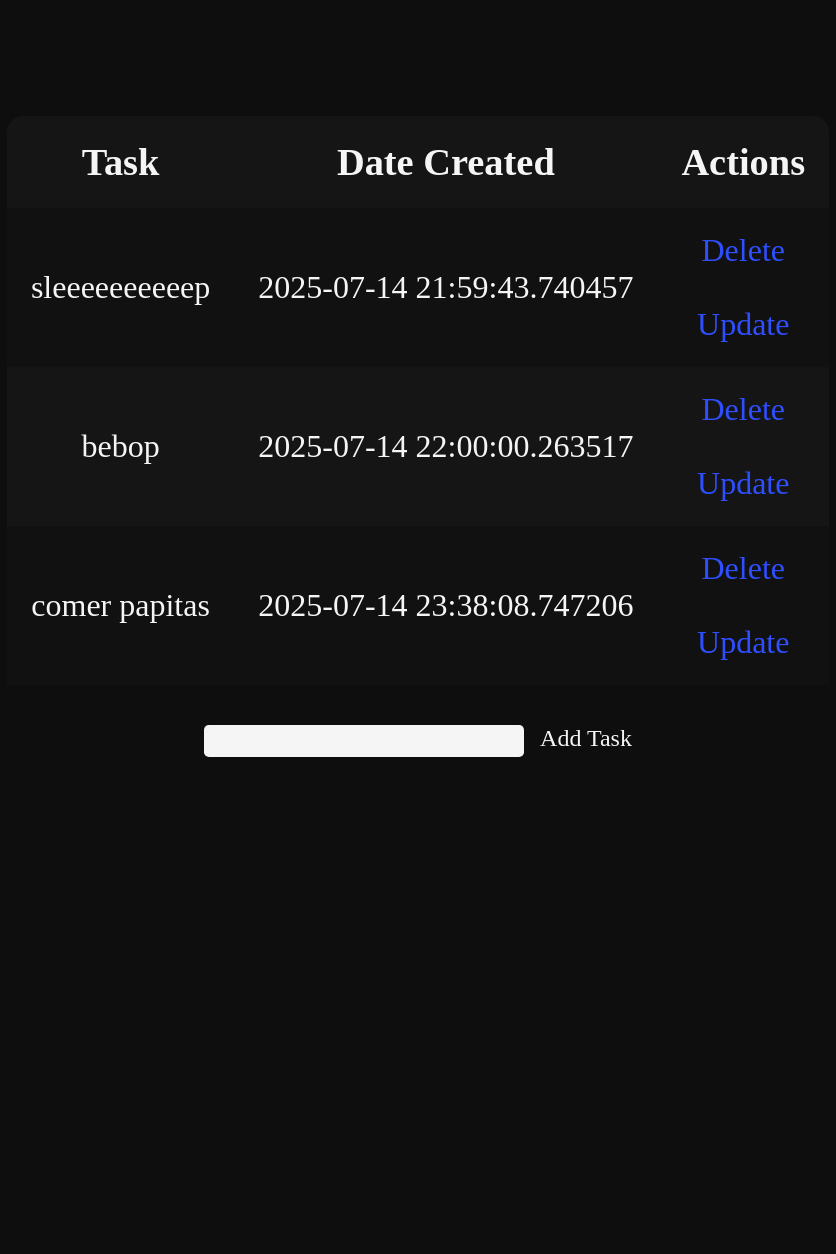
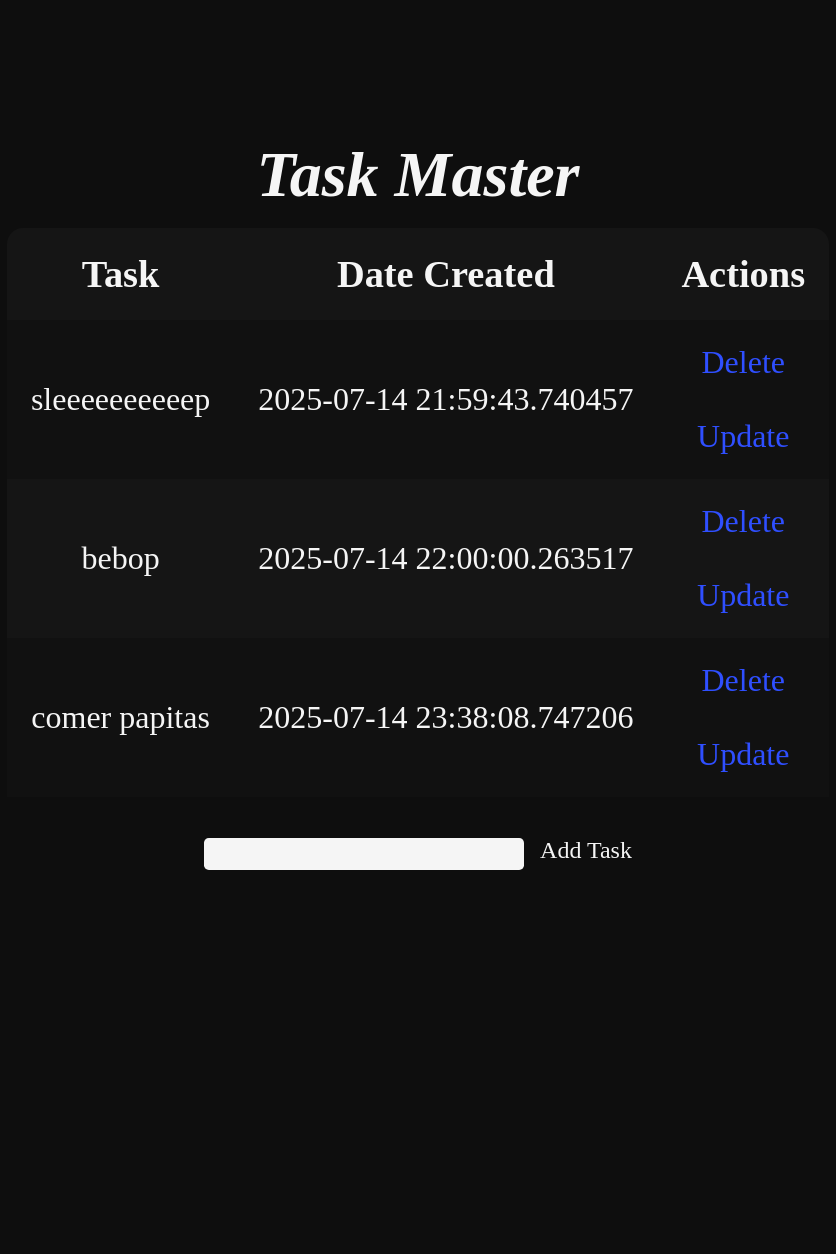
Before and after one commit to GabrielCruz45/firstYTB_FlaskTutorial, a Flask app: page / in a window 1280 px wide. Shown: the whole page, without its empty margins (222-1058 px from the left). After the commit the page ends 870 px from the top, so only its background shows below. Run offline with Flask 3, Linux system fonts and the light colour scheme.

Commit message:
edited futher .css

```diff
--- a/task_tracker/static/css/styles.css
+++ b/task_tracker/static/css/styles.css
@@ -6,9 +6,9 @@
 
 
 body {
+    /* border: 1px solid white; */
     background-color: #0e0e0e;
     color: whitesmoke;
-    height: 100vh;
     font-family: 'Times New Roman', Times, serif;
     font-size: 2rem;
     display: flex;
@@ -16,12 +16,18 @@ body {
     justify-content: center;
 }
 
+.container {
+    height: 99vh;
+    width: 100%;
+    padding: 10px;
+}
 
 
 .content {
+    /* border: 1px solid tomato; */
     display: grid;
     grid-template-columns: 1fr;
-    grid-template-rows: repeat(3, 1fr);
+    grid-template-rows: repeat(3, auto);
     justify-content: center;
     justify-items: center;
     text-align: center;
@@ -33,6 +39,7 @@ h1 {
     text-align: center;
     padding-top: 8rem;
     padding-bottom: 1rem;
+    font-style: italic;
 }
 
 h2 {
@@ -76,6 +83,7 @@ tr:last-child:hover {
 
 form {
     padding-top: 2rem;
+    padding-bottom: 5rem;
     grid-area: 3/1/3/1;
     text-align: center;
 }
@@ -133,6 +141,10 @@ a:hover, a:visited:hover {
     color: dodgerblue;
 }
 
+a .delete:hover {
+    color: tomato;
+}
+
 a, a:visited {
     color: rgb(47, 79, 255);
 }
--- a/task_tracker/templates/index.html
+++ b/task_tracker/templates/index.html
@@ -10,6 +10,7 @@
 
 
 {% block body %}
+<main class="container">
     <div class="content">
         <h1>Task Master</h1>
 
@@ -30,7 +31,7 @@
                 <td class="actions">
                     <a href="/delete/{{task.id}}">Delete</a>
                     <br>
-                <a href="/update/{{task.id}}">Update</a>
+                    <a class="delete" href="/update/{{task.id}}">Update</a>
                 </td>
             </tr>
             {% endfor %}
@@ -42,4 +43,5 @@
             <input type="submit" value="Add Task">
         </form>
     </div>
+</main>
 {% endblock body %}
```
Also changed, not shown: DEVLOG.md (+2 -0 lines), instance/test.db. Lines whose indentation alone changed are shown as unchanged.
